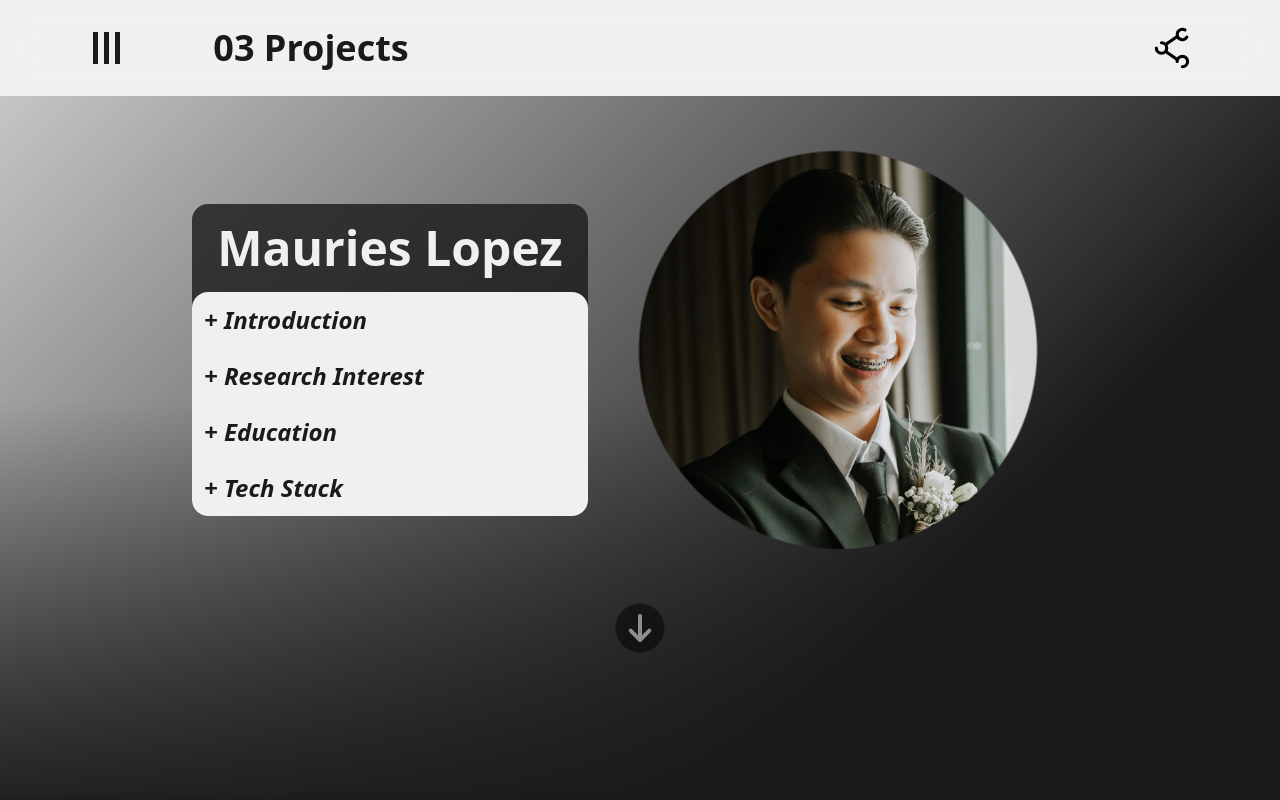
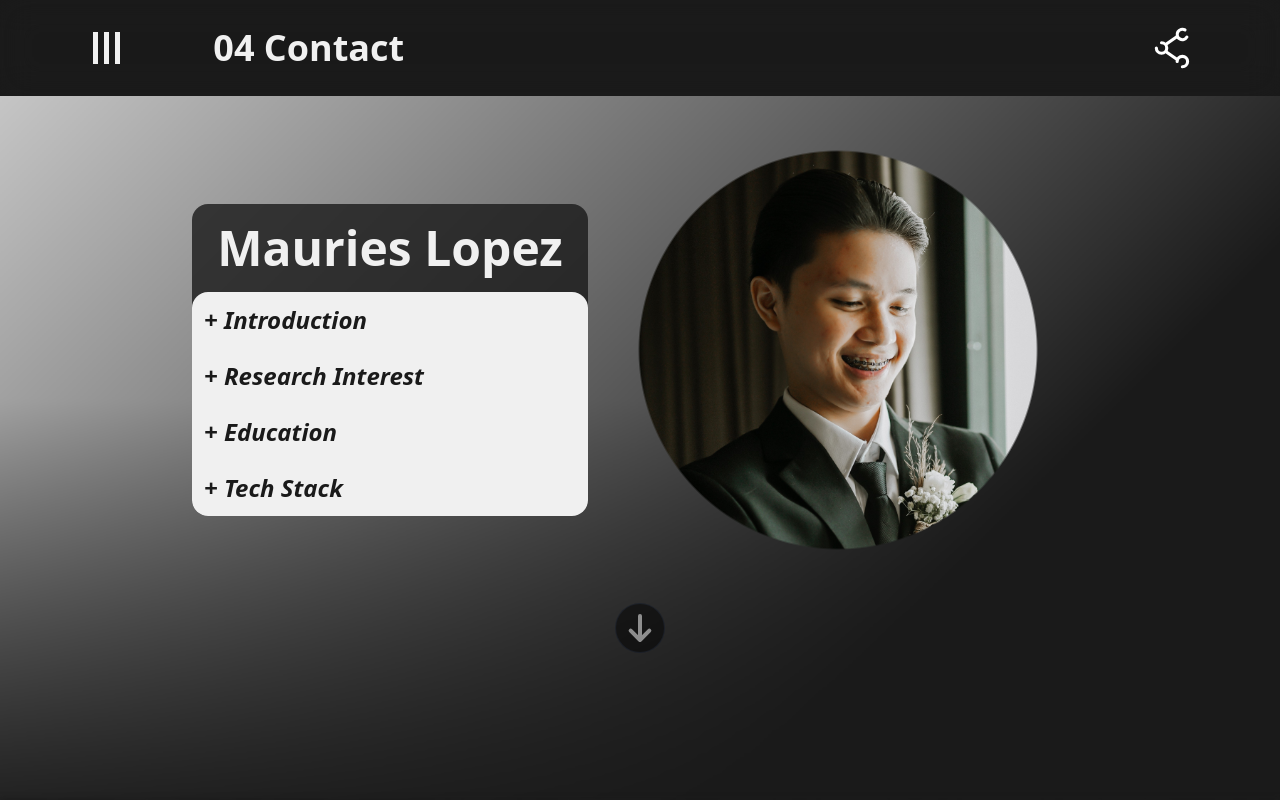
Before and after one commit to mauries-lopez/Personal-Portfolio-Webpage, a React (Vite) app: page / in a window 1280 px wide. Shown: the top 800 px of the page. Built offline with nearby package versions, Linux system fonts and the light colour scheme.

Commit message:
Minor Fix
- Scrollable on laptop fixed

```diff
--- a/src/App.jsx
+++ b/src/App.jsx
@@ -5,9 +5,8 @@ import { NavigationBar } from "./components/NavigationBar";
 import { MobileMenu } from "./components/MobileMenu";
 import { About } from "./components/sections/About";
 import { Projects } from "./components/sections/Projects";
-// import { TechStack } from './components/sections/TechStack'
 import { Experience } from "./components/sections/Experience";
-// import { Contact } from './components/sections/Contact'
+import { Contact } from './components/sections/Contact'
 import Lenis from "lenis";
 import { GitHubLight } from "developer-icons";
 import { useInView } from "react-intersection-observer";
@@ -155,7 +154,7 @@ function App() {
   }, []);
 
   return (
-    <div className={`h-svh w-svw ${isLoaded ? "" : "overflow-hidden"}`}>
+    <div className={`h-svh w-svw`}>
       {!isLoaded && <LoadingScreen onComplete={() => setIsLoaded(true)} />}
 
       <NavigationBar
@@ -456,19 +455,15 @@ function App() {
         </a>
       </div>
 
-      {/*
-      {
-        <TechStack
-          setNavTitle = {setNavTitle}
-        />
-      }
+      <Contact
+        setNavTitle = {setNavTitle}
+        setAnimateAboutBGClass={setAnimateAboutBGClass}
+        setNavTitleColor={setNavTitleColor}
+        setNavBarColor={setNavBarColor}
+        setNavMainMenuBtnColor={setNavMainMenuBtnColor}
+        setNavSocialColor={setNavSocialColor}
+      />
 
-      {
-        <Contact
-          setNavTitle = {setNavTitle}
-        />
-      }
-      */}
     </div>
   );
 }
--- a/src/components/NavigationBar.jsx
+++ b/src/components/NavigationBar.jsx
@@ -1,7 +1,8 @@
 import socialMediaLogo from "../assets/socialMediaLogo.svg";
 import { useEffect, useState } from "react";
 import { TypeAnimation } from "react-type-animation";
-import { LinkedIn, GitHubLight } from "developer-icons";
+import { LinkedIn, GitHubLight, Gmail } from "developer-icons";
+import { Link } from "react-scroll";
 
 export const NavigationBar = ({
   setCurHamburgerStatus,
@@ -91,7 +92,7 @@ export const NavigationBar = ({
               target="_blank"
               rel="noreferrer"
             >
-              <LinkedIn className="size-10 mb-3 hover:scale-120 duration-300 cursor-pointer" />
+              <LinkedIn className="size-10 mt-10 mb-3 hover:scale-120 duration-300 cursor-pointer" />
             </a>
             <a
               href="https://github.com/mauries-lopez"
@@ -99,9 +100,17 @@ export const NavigationBar = ({
               rel="noreferrer"
             >
               <GitHubLight
-                className={`${navSocialColor} size-10 hover:scale-120 duration-300 cursor-pointer`}
+                className={`${navSocialColor} size-10 mb-3 hover:scale-120 duration-300 cursor-pointer`}
               />
             </a>
+            <Link
+              to="contact"
+              smooth={true}
+            >
+              <Gmail
+                className={`size-10 hover:scale-120 duration-300 cursor-pointer`}
+              />
+            </Link>
           </div>
         </div>
       </div>
--- a/src/components/sections/Contact.jsx
+++ b/src/components/sections/Contact.jsx
@@ -1,22 +1,46 @@
 import { useEffect } from "react";
 import { useInView } from "react-intersection-observer";
 
-export const Contact = ({ setNavTitle }) => {
+export const Contact = ({ setNavTitle, setAnimateAboutBGClass, setNavTitleColor, setNavBarColor, setNavMainMenuBtnColor, setNavSocialColor }) => {
   const { ref, inView } = useInView({
     threshold: 0.9,
   });
 
   useEffect(() => {
     if (inView) {
-      setNavTitle("05 Contacts");
+      // Recolor (default)
+      setNavTitleColor("text-[#F0F0F0]");
+      setNavBarColor("#1A1A1A");
+      setNavMainMenuBtnColor("bg-[#F0F0F0]");
+      setNavSocialColor("");
+      setNavTitle("04 Contact");
     }
-  }, [inView, setNavTitle]);
+  }, [
+    inView,
+    setNavTitle,
+    setAnimateAboutBGClass,
+    setNavBarColor,
+    setNavMainMenuBtnColor,
+    setNavSocialColor,
+    setNavTitleColor,
+  ]);
 
   return (
     <section
       id="contact"
       ref={ref}
-      className="relative h-svh w-dvw top-0 bg-amber-950 flex justify-center items-center"
-    />
+      className="relative h-svh w-dvw top-0 flex justify-center items-center bg-fixed"
+      style={{ backgroundImage: "url(/mainMenuBG_Invert_minimal.png)" }}
+    >
+      <div className="relative h-[70%] w-full bg-yellow-500 flex flex-col m-5">
+        <div className="h-[20%] w-full bg-red-300 flex flex-col justify-center items-start">
+          <p className="font-sans font-bold text-3xl">
+            Name
+          </p>
+          <input className="h-full w-full rounded-full bg-orange-500 text-xl pl-5 pr-5"/>
+        </div>
+      </div>
+
+    </section>
   );
 };
```
